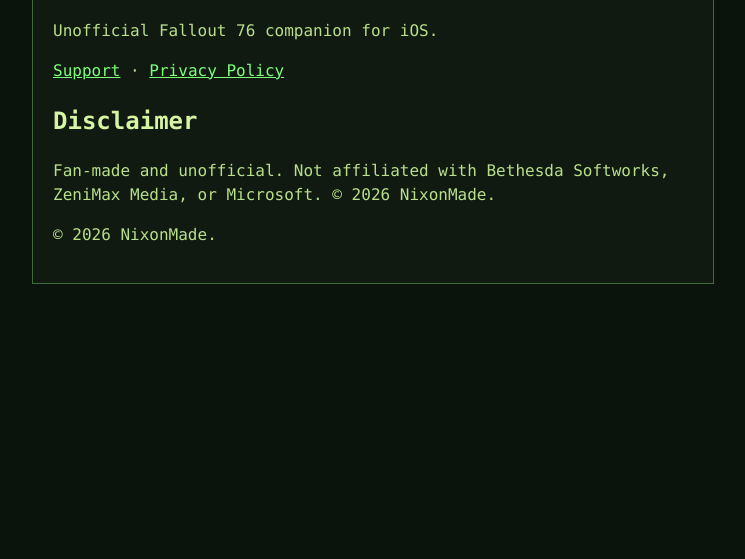
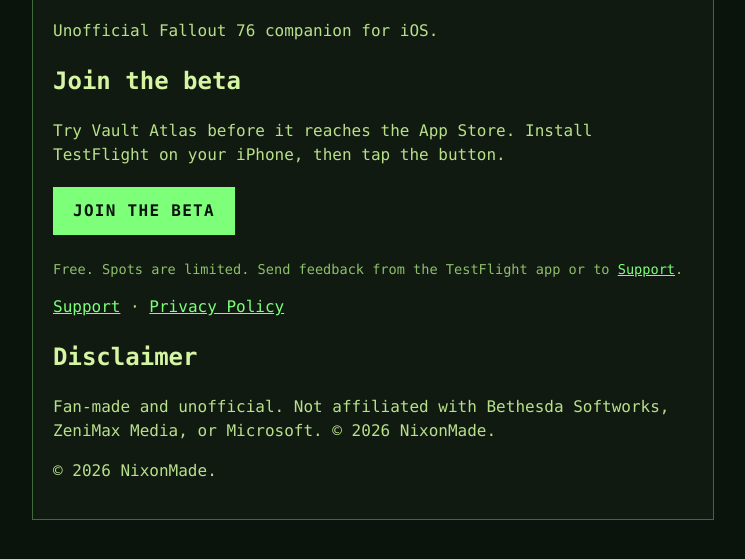
Before and after one commit to dedwebs/vaultatlas-site, a plain HTML site: page index.html in a window 1280 px wide. Shown: the part 125-684 px from the top of the page, without its empty margins (0-745 px from the left). Drawn offline with Linux system fonts and the light colour scheme.

Commit message:
Add Join the beta button with the TestFlight public link (#8)
Co-authored-by: Claude Opus 5.5 <noreply@anthropic.com>

```diff
--- a/index.html
+++ b/index.html
@@ -9,12 +9,18 @@
     a { color: #7dff7a; }
     h1, h2 { color: #d6f5a3; }
     .card { max-width: 40rem; border: 1px solid #3d6b3a; padding: 1.25rem; background: #101a11; }
+    .btn { display: inline-block; margin: .25rem 0 .5rem; padding: .75rem 1.25rem; background: #7dff7a; color: #0b140c; font-weight: bold; letter-spacing: .08em; text-decoration: none; }
+    .note { font-size: .85rem; color: #8fbf6a; }
   </style>
 </head>
 <body>
   <div class="card">
     <h1>Vault Atlas</h1>
     <p>Unofficial Fallout 76 companion for iOS.</p>
+    <h2>Join the beta</h2>
+    <p>Try Vault Atlas before it reaches the App Store. Install TestFlight on your iPhone, then tap the button.</p>
+    <p><a class="btn" href="https://testflight.apple.com/join/azT8erWH" rel="noopener">JOIN THE BETA</a></p>
+    <p class="note">Free. Spots are limited. Send feedback from the TestFlight app or to <a href="support.html">Support</a>.</p>
     <p><a href="support.html">Support</a> · <a href="privacy.html">Privacy Policy</a></p>
     <h2>Disclaimer</h2>
     <p>Fan-made and unofficial. Not affiliated with Bethesda Softworks, ZeniMax Media, or Microsoft. © 2026 NixonMade.</p>
```
